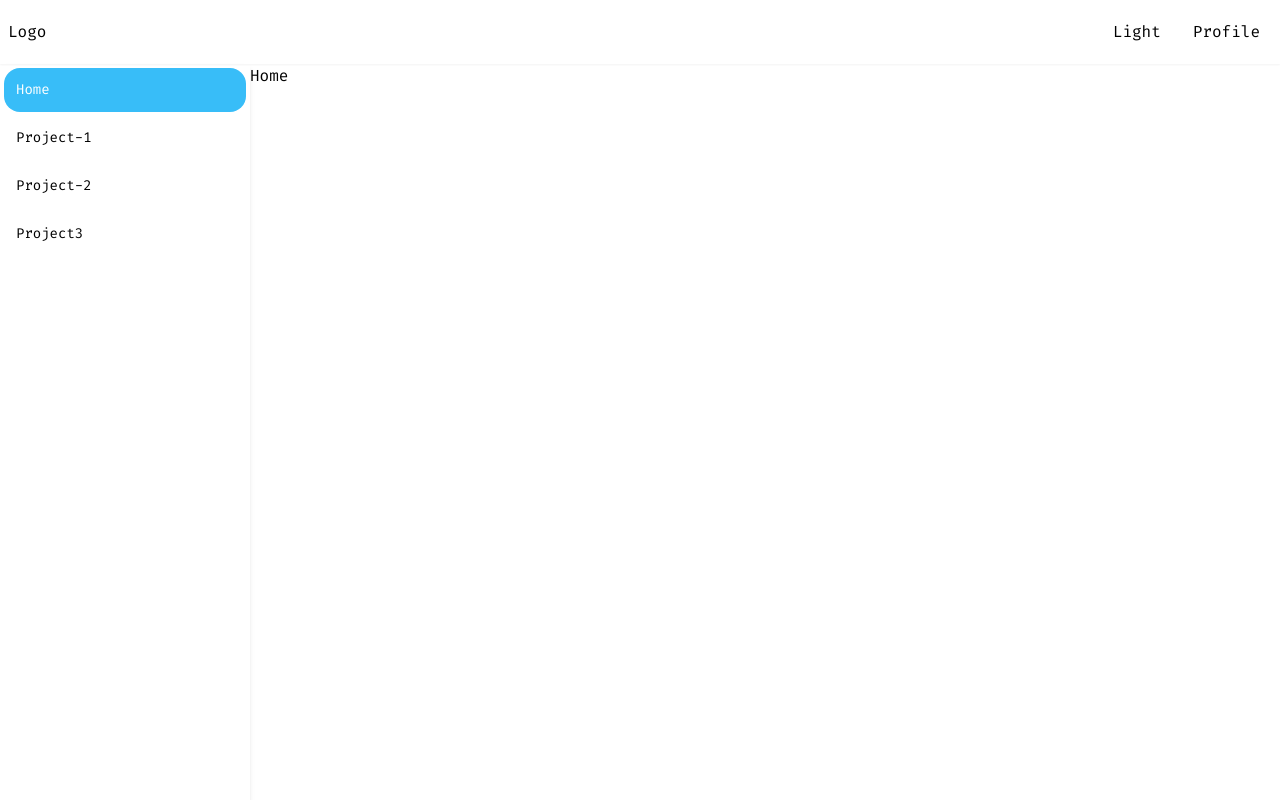
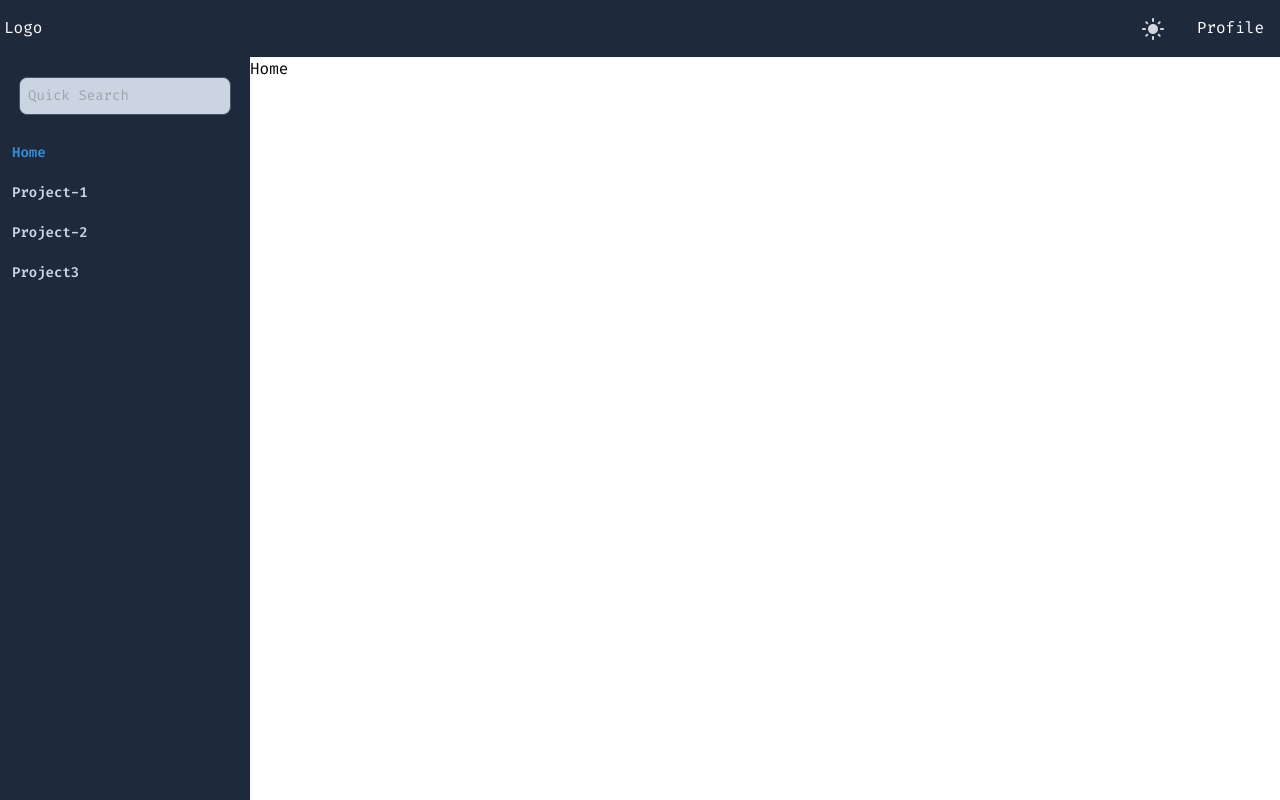
Before and after one commit to sukhendu02/usemyai, a React (Vite) app: page / in a window 1280 px wide. Built offline with nearby package versions, Linux system fonts and the light colour scheme.

Commit message:
add dark mode

```diff
--- a/src/App.css
+++ b/src/App.css
@@ -7,6 +7,7 @@
   /* max-width: 1280px; */
   margin: 0 auto;
   padding: 0;
+  /* font-weight: 400; */
 }
 
 .sidenav{
@@ -30,11 +31,3 @@ main{
     animation: logo-spin infinite 20s linear;
   }
 }
-
-.card {
-  padding: 2em;
-}
-
-.read-the-docs {
-  color: #888;
-}
--- a/src/Components/Sidebar.jsx
+++ b/src/Components/Sidebar.jsx
@@ -6,41 +6,53 @@ import { NavLink, Link } from "react-router-dom";
 export default function Sidebar() {
   return (
     <>
-      <nav className='sidenav text-sm h-screen fixed shadow-md dark:bg-slate-700'>
+      <nav className='sidenav text-sm h-screen fixed shadow-md dark:bg-slate-800 dark:text-white '>
+        <div className='text-center my-5'>
+          <input className='p-2 rounded-lg border border-solid dark:bg-slate-300 dark:border-slate-600' placeholder="Quick Search" type="text" />
+        </div>
       <NavLink
           to="/"
           style={({isActive})=>({
-            color: isActive ? "#fff" : "",
-            background: isActive ? "#38BDF8" : "",
+            color: isActive ? "#3490dc" : "",
+            // background: isActive ? "#38BDF8" : "",
+            fontWeight: isActive ?"600":"600",
           })}
-          className="block p-3 m-1 hover:bg-slate-100 rounded-2xl">
+          className="block p-2 m-1 hover:bg-slate-100 dark:hover:bg-transparent dark:text-slate-300 rounded-2xl">
           Home
       </NavLink>
       <NavLink
           to="/Project-1"
           style={({isActive})=>({
-            color: isActive ? "#fff" : "",
-            background: isActive ? "#38BDF8" : "",
+
+            color: isActive ? "#3490dc" : "",
+            // background: isActive ? "#38BDF8" : "",
+            fontWeight: isActive ?"600":"600",
+
+            // background: isActive ? "#38BDF8" : "",
           })}
-          className="block p-3 m-1 hover:bg-slate-100 rounded-2xl">
+          className="block p-2 m-1 hover:bg-slate-100 hover:bg-transparent dark:text-slate-300 rounded-2xl">
           Project-1
       </NavLink>
       <NavLink
           to="/Project-2"
           style={({isActive})=>({
-            color: isActive ? "#fff" : "",
-            background: isActive ? "#38BDF8" : "",
+            color: isActive ? "#3490dc" : "",
+            fontWeight: isActive ?"600":"600",
+            // background: isActive ? "#38BDF8" : "",
           })}
-          className="block p-3 m-1 hover:bg-slate-100 rounded-2xl">
+          className="block p-2 m-1 hover:bg-slate-100 hover:bg-transparent dark:text-slate-300 rounded-2xl">
           Project-2
       </NavLink>
       <NavLink
           to="/Project-3"
           style={({isActive})=>({
-            color: isActive ? "#fff" : "",
-            background: isActive ? "#38BDF8" : "",
+            color: isActive ? "#3490dc" : "",
+            // background: isActive ? "#38BDF8" : "",
+            fontWeight: isActive ?"600":"600",
+
+            // background: isActive ? "#38BDF8" : "",
           })}
-          className="block p-3 m-1 hover:bg-slate-100 rounded-2xl">
+          className="block p-2 m-1 hover:bg-slate-100 hover:bg-transparent dark:text-slate-300 rounded-2xl">
           Project3
       </NavLink>
       </nav>
--- a/src/Components/Topbar.jsx
+++ b/src/Components/Topbar.jsx
@@ -1,12 +1,33 @@
-import React from 'react'
+import React, { useEffect, useState } from 'react'
 import IconButton from '@mui/material/IconButton';
 import Sidebar from './Sidebar';
 import MenuIcon from '@mui/icons-material/Menu';
+import LightModeIcon from '@mui/icons-material/LightMode';
 
 export default function Topbar() {
+
+const [mode,setmode] =useState("dark")
+
+
+const changemode=()=>{
+  setmode(mode==="dark"? "light" : "dark")
+}
+
+useEffect(()=>{
+  if(mode==='dark'){
+    document.querySelector('html')?.classList.add('dark');
+  }
+  else{
+    document.querySelector('html')?.classList.remove('dark');
+
+  }
+
+},[mode])
+
+
   return (
     <>
-    <nav className='p-1 border-sm shadow-sm'>
+    <nav className='border-sm shadow-sm dark:bg-slate-800 dark:text-white dark:border-slate-200'>
       <div className="flex justify-between items-center py-4">
 
         {/* <Link to="/">Logo</Link> */}
@@ -19,8 +40,10 @@ export default function Topbar() {
         </div>
 
         <div className="">
-            <button className='px-2 mx-2'>Light</button>
-            <button className='px-2 mx-2'>Profile</button>
+            <button onClick={changemode} className='px-2 mx-2 dark:text-slate-50 '>
+              <LightModeIcon className='text-blue-600 dark:text-gray-300'/>
+            </button>
+            <button className='mx-2 px-2 '>Profile</button>
         </div>
       </div>
     </nav>
--- a/tailwind.config.js
+++ b/tailwind.config.js
@@ -4,6 +4,7 @@ export default {
     "./index.html",
     "./src/**/*.{js,ts,jsx,tsx}",
     "./Components/**/*.{html,js,jsx}",
+
   ],
 
   theme: {
@@ -11,6 +12,8 @@ export default {
     fontFamily: {
       sans: ['Fira Code', 'Inter'],
     },
+
   },
   plugins: [],
+  darkMode: 'selector',
 }
```
